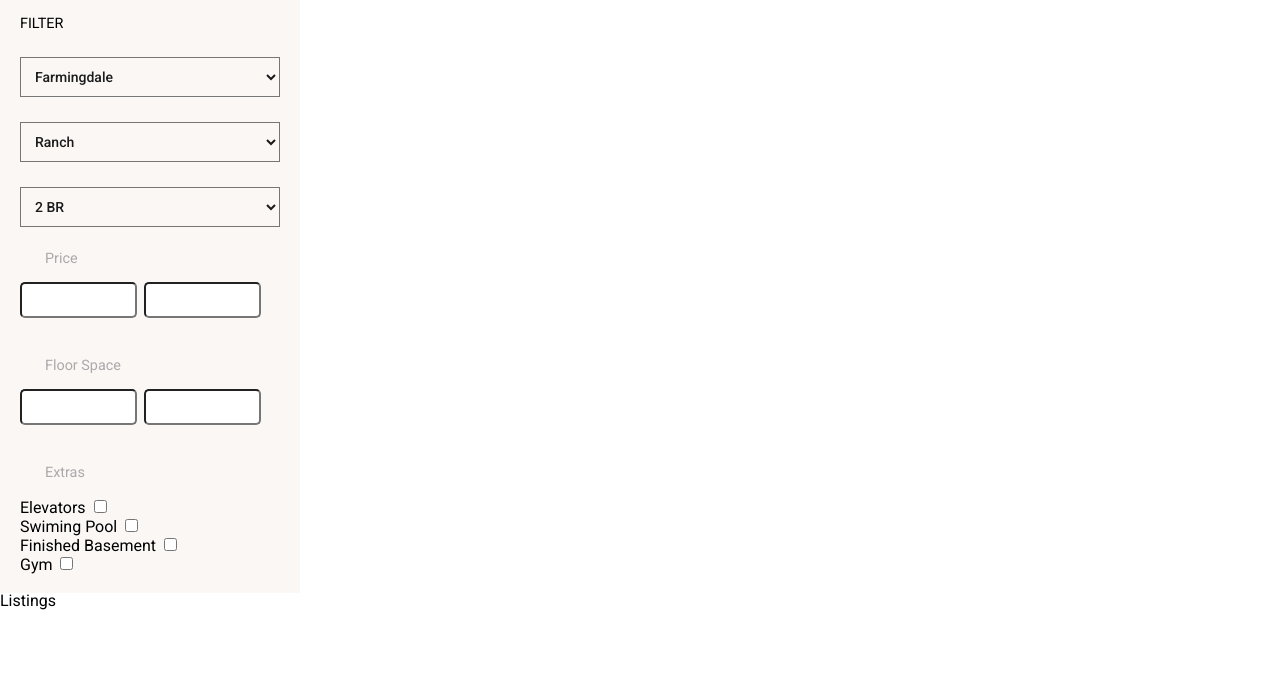
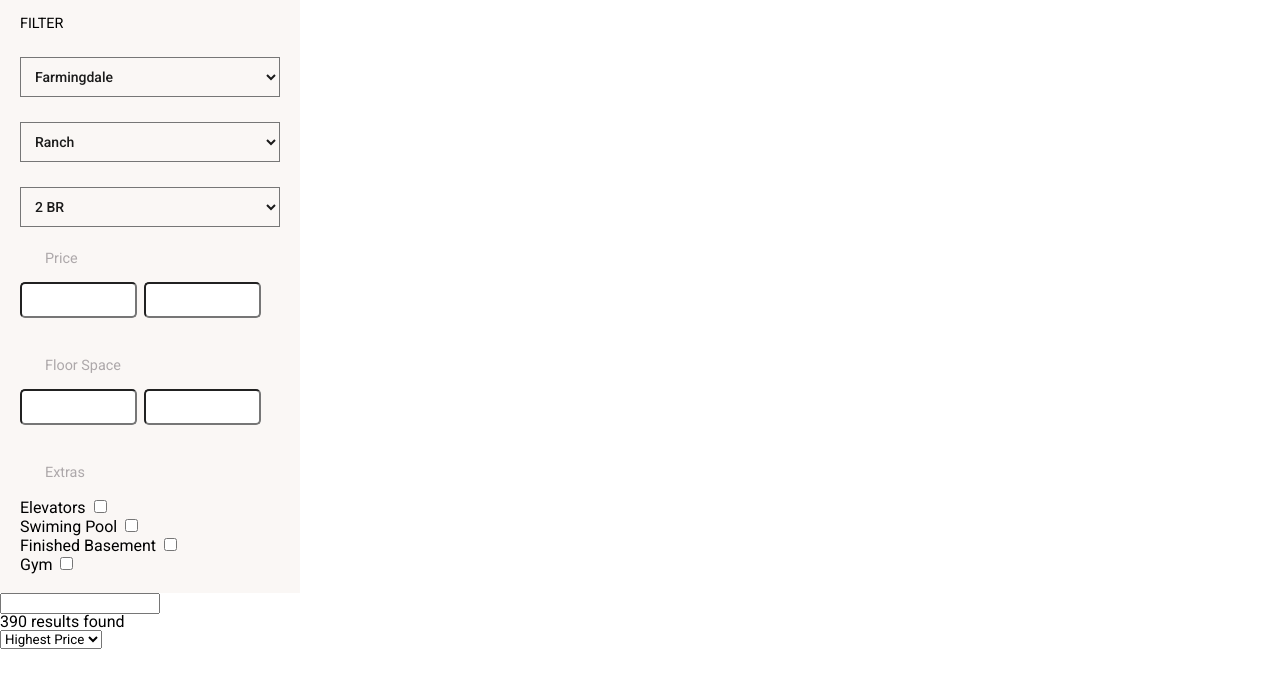
Before and after one commit to Sucharski90/React-Houses, a React app: page / in a window 1280 px wide. Shown: the part 59-746 px from the top of the page. Built offline with nearby package versions, Linux system fonts and the light colour scheme.

Commit message:
working on listing area

```diff
--- a/assets/js/realEstate/Listings.js
+++ b/assets/js/realEstate/Listings.js
@@ -7,9 +7,33 @@
   }
   render () {
     return (
-        <section className="listings">
-        Listings
+      <section className="listings">
+        <section className="search-area">
+          <input type="text" name="search" />
         </section>
+
+        <section className="sortby-area">
+          <div>390 results found</div>
+          <div className="sort-options">
+            <select name="sortby" className="sortby">
+              <option value="price-asc">Highest Price</option>
+              <option value="price-dsc">Lowest Price</option>
+            </select>
+            <div className="view">
+
+            </div>
+          </div>
+        </section>
+
+        <section className="listings-results">
+
+        </section>
+
+        <section className="pagination">
+
+        </section>
+
+      </section>
     )
   }
 }
--- a/assets/sass/_content-area.scss
+++ b/assets/sass/_content-area.scss
@@ -51,3 +51,7 @@
         }
     }
 }
+
+#listings {
+
+}
--- a/public/js/components/realEstate.js
+++ b/public/js/components/realEstate.js
@@ -364,7 +364,41 @@
       return _react2.default.createElement(
         "section",
         { className: "listings" },
-        "Listings"
+        _react2.default.createElement(
+          "section",
+          { className: "search-area" },
+          _react2.default.createElement("input", { type: "text", name: "search" })
+        ),
+        _react2.default.createElement(
+          "section",
+          { className: "sortby-area" },
+          _react2.default.createElement(
+            "div",
+            null,
+            "390 results found"
+          ),
+          _react2.default.createElement(
+            "div",
+            { className: "sort-options" },
+            _react2.default.createElement(
+              "select",
+              { name: "sortby", className: "sortby" },
+              _react2.default.createElement(
+                "option",
+                { value: "price-asc" },
+                "Highest Price"
+              ),
+              _react2.default.createElement(
+                "option",
+                { value: "price-dsc" },
+                "Lowest Price"
+              )
+            ),
+            _react2.default.createElement("div", { className: "view" })
+          )
+        ),
+        _react2.default.createElement("section", { className: "listings-results" }),
+        _react2.default.createElement("section", { className: "pagination" })
       );
     }
   }]);
```
